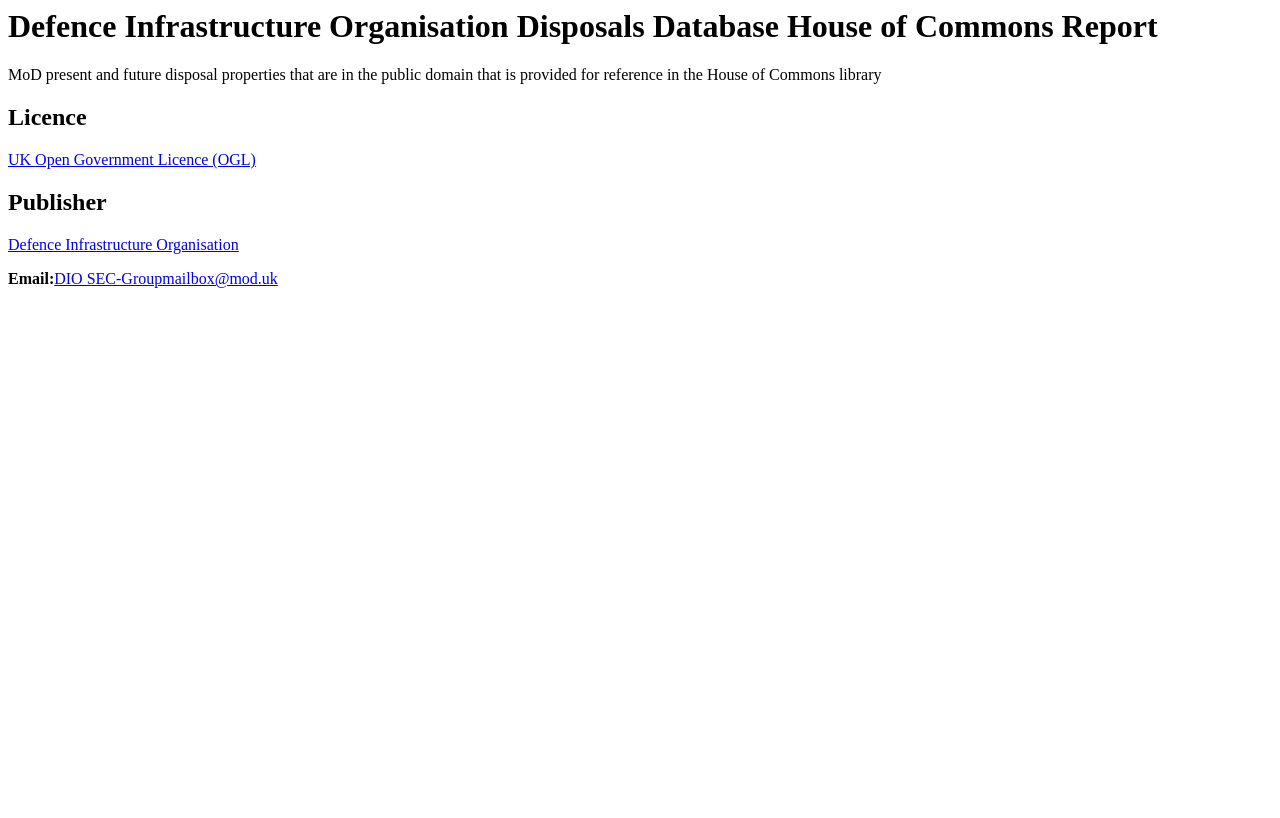
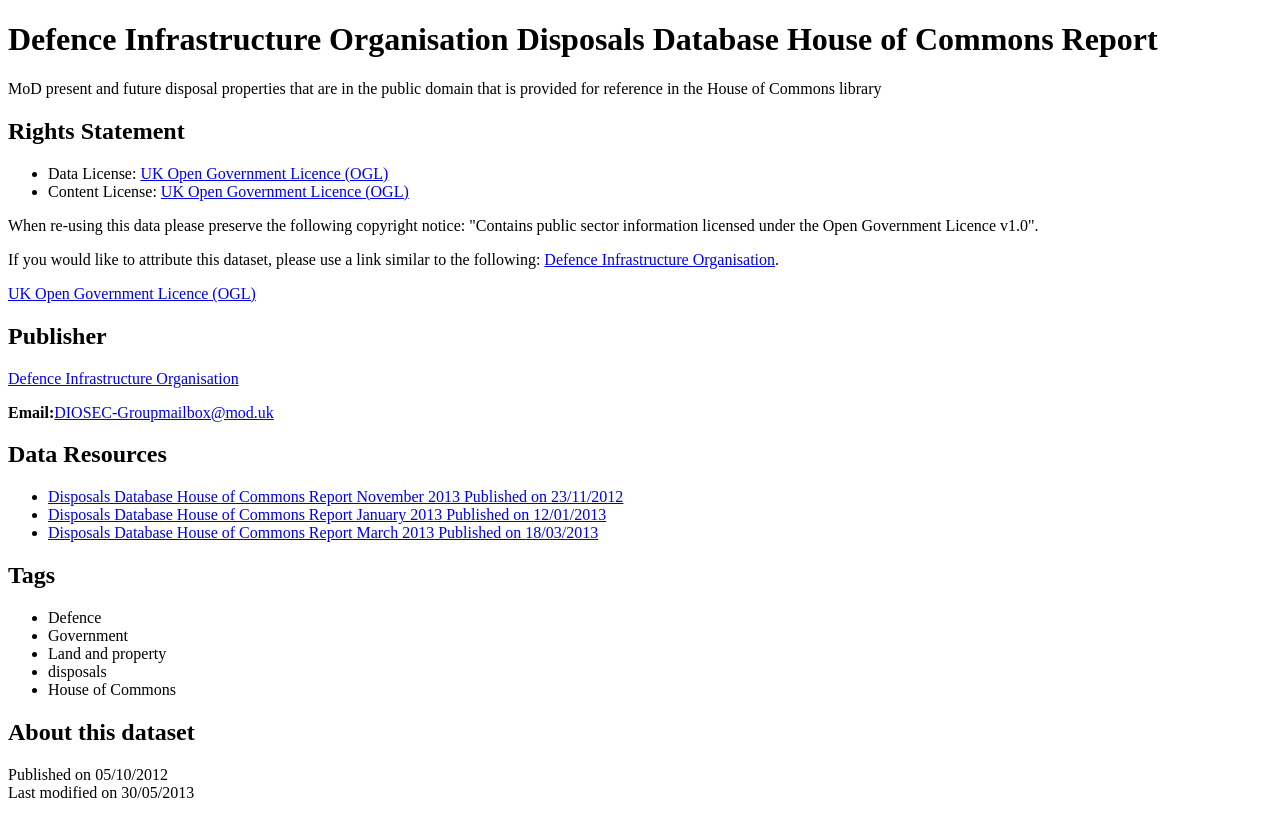
Before and after one commit to theodi/dataset-metadata-survey, a plain HTML site: page index.html in a window 1280 px wide. Drawn offline with Linux system fonts and the light colour scheme.

Commit message:
Added latest version

```diff
--- a/index.html
+++ b/index.html
@@ -1,23 +1,85 @@
-<html xmlns:foaf="http://xmlns.com/foaf/0.1/" xmlns:owl="http://www.w3.org/2002/07/owl#" xmlns:rdfs="http://www.w3.org/2000/01/rdf-schema#" xmlns:dct="http://purl.org/dc/terms/" xmlns:rdf="http://www.w3.org/1999/02/22-rdf-syntax-ns#" xmlns:dcat="http://www.w3.org/ns/dcat#" xmlns:org="http://www.w3.org/ns/org#">
+
+
+<!DOCTYPE html>
+<html prefix="dcat: http://www.w3.org/ns/dcat#
+			        odil: http://theodi.github.io/open-data-licensing/schema#
+              time: http://www.w3.org/2006/time#"
+  >
   <head>
+    <meta http-equiv="Content-Type" content="text/html; charset=utf-8">
 		<title>Example RDFa</title>
 	</head>
 	<body>
-  <div typeof="dcat:Dataset" about="http://data.gov.uk/dataset/defence-infrastructure-organisation-disposals-database-house-of-commons-report">
-    <h1 property="dct:title">Defence Infrastructure Organisation Disposals Database House of Commons Report</h1>
+		<div typeof="dcat:Dataset" resource="http://data.gov.uk/dataset/defence-infrastructure-organisation-disposals-database-house-of-commons-report">
+			<h1 property="dc:title">Defence Infrastructure Organisation Disposals Database House of Commons Report</h1>
 
-    <p property="dct:description">MoD present and future disposal properties that are in the public domain that is provided for reference in the House of Commons library</p>
+			<p property="dc:description">MoD present and future disposal properties that are in the public domain that is provided for reference in the House of Commons library</p>
 
-    <h2>Licence</h2>
-    <a href="http://reference.data.gov.uk/id/open-government-licence" rel="dct:rights" property="dct:rights">UK Open Government Licence (OGL)</a>
+			  <div property="dc:rights" resource="#rights">
+				<div resource="#rights">
+					<h2 property="rdfs:label">Rights Statement</h2>
+					<ul>
+						<li>Data License: <a href="http://reference.data.gov.uk/id/open-government-licence" property="odil:dataLicense">UK Open Government Licence (OGL)</a></li>
+					  	<li>Content License: <a href="http://reference.data.gov.uk/id/open-government-licence" property="odil:contentLicense">UK Open Government Licence (OGL)</a></li>
+					</ul>
+					<p>When re-using this data please preserve the following copyright notice: "<span property="odil:copyrightNotice">Contains public sector information licensed under the Open Government Licence v1.0</span>".</p>
 
-    <div property="dct:publisher">
-      <h2>Publisher</h2>
-      <div typeof="foaf:Agent" about="http://data.gov.uk/publisher/defence-infrastructure-organisation">
-        <a href="http://data.gov.uk/publisher/defence-infrastructure-organisation" rel="foaf:homepage"><span property="foaf:name">Defence Infrastructure Organisation</span></a>
-        <p><strong>Email:</strong><a href="mailto:DIO SEC-Groupmailbox@mod.uk" rel="foaf:mbox">DIO SEC-Groupmailbox@mod.uk</a></p>
-      </div>
+			  <p>If you would like to attribute this dataset, please use a link similar to the following: <a href="http://data.gov.uk/publisher/defence-infrastructure-organisation" property="odil:attributionURL"><span property="odil:attributionName">Defence Infrastructure Organisation</span></a>.
+			  </p>
 				</div>
 
 			  </div>
+
+			  <div property="dc:license" resource="http://reference.data.gov.uk/id/open-government-licence">
+				<a href="http://reference.data.gov.uk/id/open-government-licence"><span property="dc:title">UK Open Government Licence (OGL)</span></a>
+			  </div>
+
+			<h2>Publisher</h2>
+			<div property="dc:publisher" typeof="foaf:Agent" resource="http://data.gov.uk/publisher/defence-infrastructure-organisation">
+				<a href="http://data.gov.uk/publisher/defence-infrastructure-organisation" property="foaf:homepage"><span property="foaf:name">Defence Infrastructure Organisation</span></a>
+				<p><strong>Email:</strong><a href="mailto:DIOSEC-Groupmailbox@mod.uk" property="foaf:mbox">DIOSEC-Groupmailbox@mod.uk</a></p>
+			</div>
+
+      <h2>Data Resources</h2>
+
+      <ul>
+        <li property="dcat:distribution" typeof="dcat:Distribution" resource="https://www.gov.uk/government/uploads/system/uploads/attachment_data/file/175358/20121122_interim_disposals_hoc_nov12.csv">
+          <meta property="dcat:mediaType" content="text/csv" />
+          <a property="dcat:accessURL" href="https://www.gov.uk/government/uploads/system/uploads/attachment_data/file/175358/20121122_interim_disposals_hoc_nov12.csv">
+            <span property="dc:title">Disposals Database House of Commons Report November 2013</span>
+             Published on <time property="dc:issued" datetime="2012-11-23">23/11/2012</time>
+          </a>
+        </li>
+        <li property="dcat:distribution" typeof="dcat:Distribution" resource="https://www.gov.uk/government/uploads/system/uploads/attachment_data/file/175357/2013022_interim_disposals_hoc_jan13.csv">
+          <meta property="dcat:mediaType" content="text/csv" />
+          <a property="dcat:accessURL" href="https://www.gov.uk/government/uploads/system/uploads/attachment_data/file/175357/2013022_interim_disposals_hoc_jan13.csv">
+            <span property="dc:title">Disposals Database House of Commons Report January 2013</span>
+             Published on <time property="dc:issued" datetime="2013-01-12">12/01/2013</time>
+          </a>
+        </li>
+        <li property="dcat:distribution" typeof="dcat:Distribution" resource="https://www.gov.uk/government/uploads/system/uploads/attachment_data/file/175356/20120313_interim_disposals_hoc_mar13.csv">
+          <meta property="dcat:mediaType" content="text/csv" />
+          <a property="dcat:accessURL" href="https://www.gov.uk/government/uploads/system/uploads/attachment_data/file/175356/20120313_interim_disposals_hoc_mar13.csv">
+            <span property="dc:title">Disposals Database House of Commons Report March 2013</span>
+             Published on <time property="dc:issued" datetime="2013-03-18">18/03/2013</time>
+          </a>
+        </li>
+      </ul>
+
+      <h2>Tags</h2>
+
+      <ul>
+        <li property="dcat:keyword">Defence</li>
+        <li property="dcat:keyword">Government</li>
+        <li property="dcat:keyword">Land and property</li>
+        <li property="dcat:keyword">disposals</li>
+        <li property="dcat:keyword">House of Commons</li>
+      </ul>
+
+      <h2>About this dataset</h2>
+
+      <p>Published on <time property="dc:issued" datetime="2012-10-05">05/10/2012</time><br />
+        Last modified on <time property="dc:modified" datetime="2013-05-30">30/05/2013</time></p>
+
+		</div>
 	</body>
```
Lines whose indentation alone changed are shown as unchanged.
